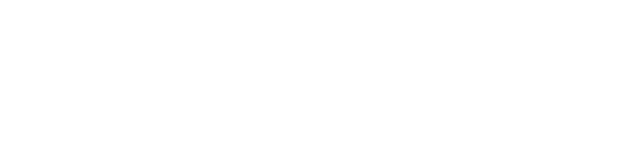
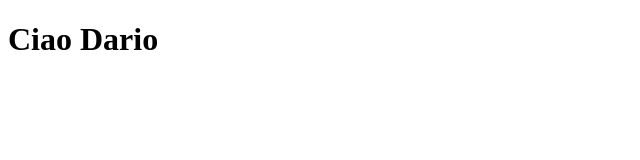
Before and after one commit to GabrieleStabile/Jaita131, a plain HTML site: page LezioneGit/index.html in a window 1280 px wide. Shown: the whole page, without its empty margins (0-640 px from the left). Drawn offline with Linux system fonts and the light colour scheme.

Commit message:
Update index.html

```diff
--- a/LezioneGit/index.html
+++ b/LezioneGit/index.html
@@ -6,7 +6,7 @@
     <title>Document</title>
 </head>
 <body>
-
+    <h1>Ciao Dario</h1>
 
     <script src="js/sript.js"></script>
 </body>
```
